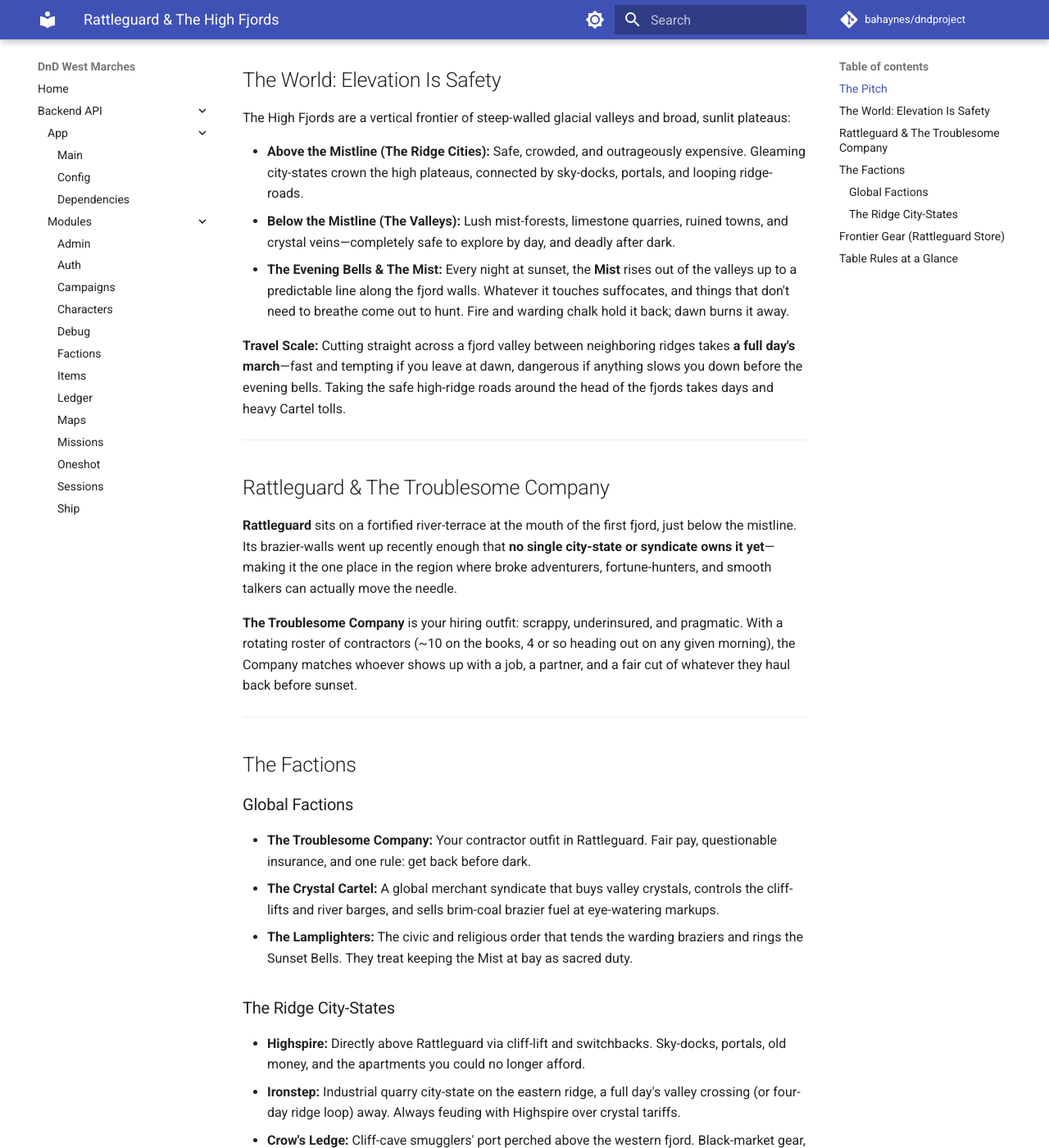
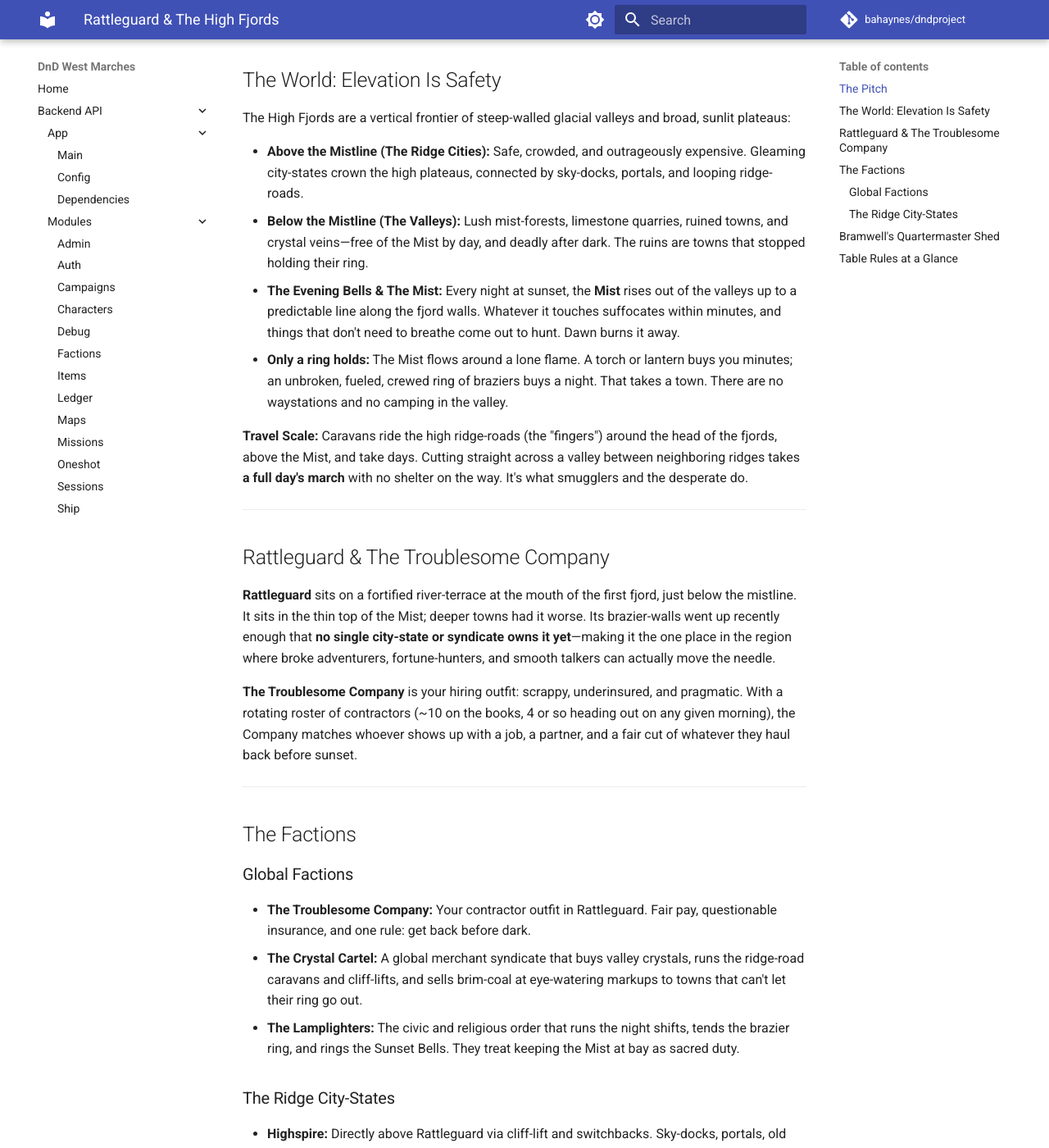
Before and after one commit to bahaynes/dndproject, an MkDocs documentation site: the page built from docs/rattleguard.md, in a window 1280 px wide and 1400 px high, scrolled down 555 px. Shown: the whole window at 82% size. Built offline with MkDocs 1.6.1 and Material for MkDocs 9.7.7, drawn with Linux system fonts in a browser that asks for light colours; comment, search, counter and statistics services are not loaded; some of the changed text lies outside the part shown.

Commit message:
feat(worlds): Rattleguard lore pass, standard D&D store, and High Fjords map
Co-Authored-By: Claude Opus 5.5 <noreply@anthropic.com>

```diff
--- a/docs/rattleguard.md
+++ b/docs/rattleguard.md
@@ -8,7 +8,7 @@
 
 > You arrived in a majestic ridge city by spelljammer or portal, and promptly found out how expensive rent is when the Mist comes every night and everyone wants permanent safety. Down in the valleys, though, lie the magical crystals that power the rest of the verse—and someone has to collect them.
 >
-> Welcome to **Rattleguard**, a frontier town perched just below the mistline. Its warding braziers work, mostly. Spirits still take a few people each night, but the pay is good and the miners are friendly. You're with **The Troublesome Company** now—recruited when you ran out of coin and jobs up top. Pick a partner, pick a contract, and remember the only rule: **be back behind the braziers before dark.**
+> Welcome to **Rattleguard**, a frontier town perched just below the mistline. Every night the whole town works to keep an unbroken ring of braziers burning. The ring holds, mostly. Spirits still take a few people, but the pay is good and the miners are friendly. You're with **The Troublesome Company** now—recruited when you ran out of coin and jobs up top. Pick a partner, pick a contract, and remember the only rule: **be back behind the braziers before dark.**
 
 ---
 
@@ -17,16 +17,17 @@
 The High Fjords are a vertical frontier of steep-walled glacial valleys and broad, sunlit plateaus:
 
 * **Above the Mistline (The Ridge Cities):** Safe, crowded, and outrageously expensive. Gleaming city-states crown the high plateaus, connected by sky-docks, portals, and looping ridge-roads.
-* **Below the Mistline (The Valleys):** Lush mist-forests, limestone quarries, ruined towns, and crystal veins—completely safe to explore by day, and deadly after dark.
-* **The Evening Bells & The Mist:** Every night at sunset, the **Mist** rises out of the valleys up to a predictable line along the fjord walls. Whatever it touches suffocates, and things that don't need to breathe come out to hunt. Fire and warding chalk hold it back; dawn burns it away.
+* **Below the Mistline (The Valleys):** Lush mist-forests, limestone quarries, ruined towns, and crystal veins—free of the Mist by day, and deadly after dark. The ruins are towns that stopped holding their ring.
+* **The Evening Bells & The Mist:** Every night at sunset, the **Mist** rises out of the valleys up to a predictable line along the fjord walls. Whatever it touches suffocates within minutes, and things that don't need to breathe come out to hunt. Dawn burns it away.
+* **Only a ring holds:** The Mist flows around a lone flame. A torch or lantern buys you minutes; an unbroken, fueled, crewed ring of braziers buys a night. That takes a town. There are no waystations and no camping in the valley.
 
-**Travel Scale:** Cutting straight across a fjord valley between neighboring ridges takes **a full day's march**—fast and tempting if you leave at dawn, dangerous if anything slows you down before the evening bells. Taking the safe high-ridge roads around the head of the fjords takes days and heavy Cartel tolls.
+**Travel Scale:** Caravans ride the high ridge-roads (the "fingers") around the head of the fjords, above the Mist, and take days. Cutting straight across a valley between neighboring ridges takes **a full day's march** with no shelter on the way. It's what smugglers and the desperate do.
 
 ---
 
 ## Rattleguard & The Troublesome Company
 
-**Rattleguard** sits on a fortified river-terrace at the mouth of the first fjord, just below the mistline. Its brazier-walls went up recently enough that **no single city-state or syndicate owns it yet**—making it the one place in the region where broke adventurers, fortune-hunters, and smooth talkers can actually move the needle.
+**Rattleguard** sits on a fortified river-terrace at the mouth of the first fjord, just below the mistline. It sits in the thin top of the Mist; deeper towns had it worse. Its brazier-walls went up recently enough that **no single city-state or syndicate owns it yet**—making it the one place in the region where broke adventurers, fortune-hunters, and smooth talkers can actually move the needle.
 
 **The Troublesome Company** is your hiring outfit: scrappy, underinsured, and pragmatic. With a rotating roster of contractors (~10 on the books, 4 or so heading out on any given morning), the Company matches whoever shows up with a job, a partner, and a fair cut of whatever they haul back before sunset.
 
@@ -36,23 +37,20 @@ The High Fjords are a vertical frontier of steep-walled glacial valleys and broa
 
 ### Global Factions
 * **The Troublesome Company:** Your contractor outfit in Rattleguard. Fair pay, questionable insurance, and one rule: get back before dark.
-* **The Crystal Cartel:** A global merchant syndicate that buys valley crystals, controls the cliff-lifts and river barges, and sells brim-coal brazier fuel at eye-watering markups.
-* **The Lamplighters:** The civic and religious order that tends the warding braziers and rings the Sunset Bells. They treat keeping the Mist at bay as sacred duty.
+* **The Crystal Cartel:** A global merchant syndicate that buys valley crystals, runs the ridge-road caravans and cliff-lifts, and sells brim-coal at eye-watering markups to towns that can't let their ring go out.
+* **The Lamplighters:** The civic and religious order that runs the night shifts, tends the brazier ring, and rings the Sunset Bells. They treat keeping the Mist at bay as sacred duty.
 
 ### The Ridge City-States
 * **Highspire:** Directly above Rattleguard via cliff-lift and switchbacks. Sky-docks, portals, old money, and the apartments you could no longer afford.
-* **Ironstep:** Industrial quarry city-state on the eastern ridge, a full day's valley crossing (or four-day ridge loop) away. Always feuding with Highspire over crystal tariffs.
+* **Ironstep:** Industrial quarry city-state on the eastern ridge, four days away by ridge-road, or a full day's sprint across the valley. Always feuding with Highspire over crystal tariffs.
 * **Crow's Ledge:** Cliff-cave smugglers' port perched above the western fjord. Black-market gear, no tariffs, no questions asked.
 * **Bellwatch:** Walled abbey city-state on the northern plateau housing pre-Mist archives and the Lamplighters' seminary.
 
 ---
 
-## Frontier Gear (Rattleguard Store)
+## Bramwell's Quartermaster Shed
 
-* **Spirit-Ward Canary (15 gp):** A small yellow canary in a brass cage. Miners swear it stops singing whenever valley spirits draw near.
-* **Warding Chalk (5 gp):** Alchemically treated white chalk used to seal doorframes and cellar thresholds against the creeping Mist.
-* **Brim-Coal Brazier Oil (10 gp):** Heavy mineral oil that burns hot and bright, pushing back the evening Mist around camp lanterns and river barges.
-* **Climber's Kit (25 gp) / Antitoxin (50 gp):** Standard insurance when a valley crossing runs late.
+Standard D&D equipment at list prices: weapons, armor, packs, tools, potions, and a few magic items. There's nothing for sale that lets you survive a night in the Mist.
 
 ---
 
```
Also changed, not shown: 2 other files.
